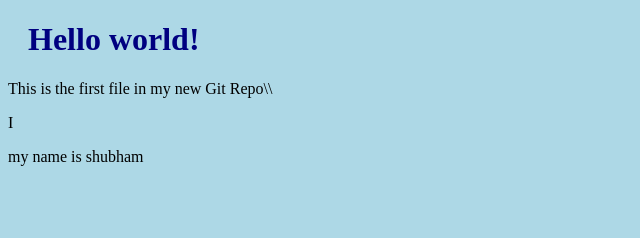
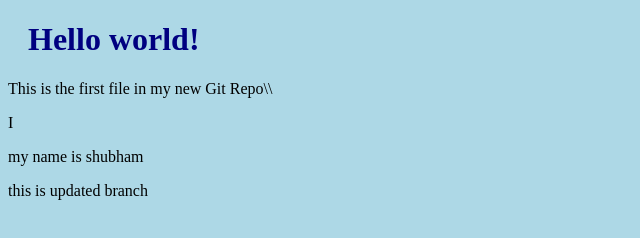
Before and after one commit to Shubham0503-sy/hello-world, a plain HTML site: page index.html in a window 1280 px wide. Shown: the whole page, without its empty margins (0-640 px from the left). Drawn offline with Linux system fonts and the light colour scheme.

Commit message:
Update index.html

```diff
--- a/index.html
+++ b/index.html
@@ -9,6 +9,8 @@
 		<h1>Hello world!</h1>
 		<p>This is the first file in my new Git Repo\\</p>I
                 <p>my name is shubham</p>
+		<p>this is updated branch</p>
+
 
 	</body>
 
```
